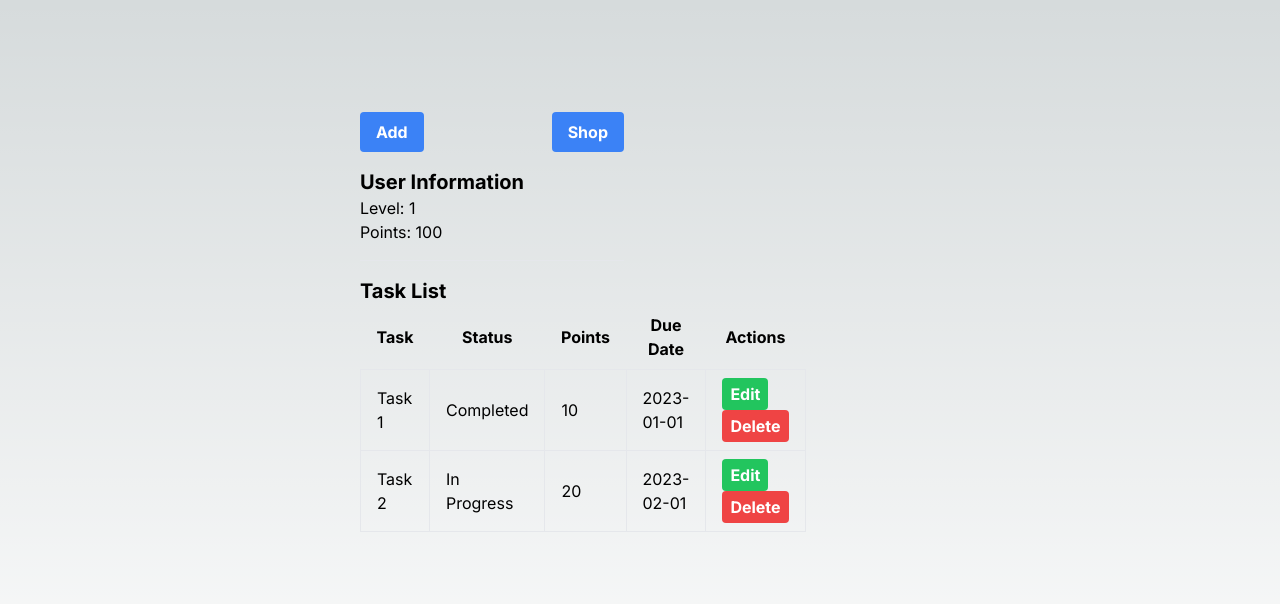
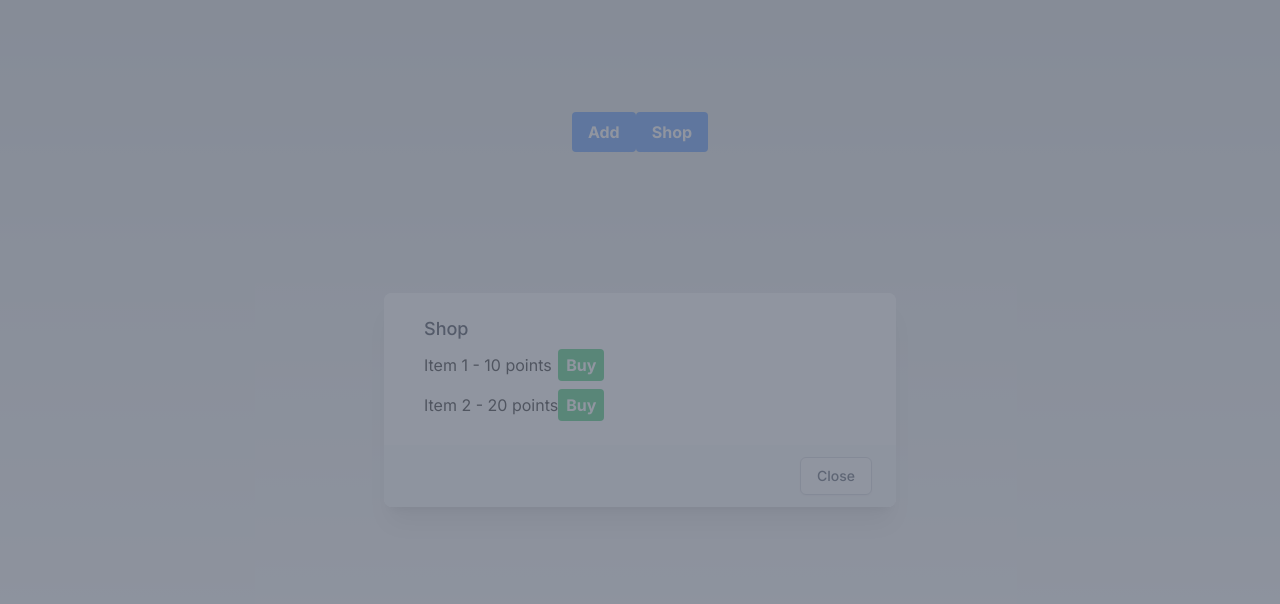
Before and after one commit to stub-ai/1da382e9-10bb-5ce0-b63d-2c53cb249e6e, a Next.js app: page / in a window 1280 px wide. Both pictures are taken after a click on the button "Shop". Shown: the top 604 px of the page. Built offline with nearby package versions, Linux system fonts and the light colour scheme.

Commit message:
Commit from Stub AI (#4)

```diff
--- a/components/Dashboard.tsx
+++ b/components/Dashboard.tsx
@@ -8,13 +8,25 @@ interface Task {
   points: string;
 }
 
+interface ShopItem {
+  name: string;
+  price: number;
+}
+
 const Dashboard = () => {
   const [showDialog, setShowDialog] = useState(false);
+  const [showShopDialog, setShowShopDialog] = useState(false);
   const [taskData, setTaskData] = useState<Task>({ title: '', description: '', dueDate: '', status: '', points: '' });
   const tasks = [
     { title: 'Task 1', status: 'Completed', points: '10', dueDate: '2023-01-01' },
     { title: 'Task 2', status: 'In Progress', points: '20', dueDate: '2023-02-01' },
     // Add more tasks as needed
+  ];
+
+  const shopItems: ShopItem[] = [
+    { name: 'Item 1', price: 10 },
+    { name: 'Item 2', price: 20 },
+    // Add more items as needed
   ];
 
   const handleInputChange = (e: ChangeEvent<HTMLInputElement>) => {
@@ -26,89 +38,61 @@ const Dashboard = () => {
     setShowDialog(false);
   };
 
+  const handleBuyItem = (item: ShopItem) => {
+    // Implement buying logic here
+    console.log(`Bought ${item.name}`);
+  };
+
   return (
-    <div className="flex flex-col md:flex-row">
-      <div className="md:w-1/2 p-4">
-        <div className="flex justify-between mb-4">
-          <button onClick={() => setShowDialog(true)} className="bg-blue-500 hover:bg-blue-700 text-white font-bold py-2 px-4 rounded">
+    <div className="md:flex-row flex flex-col">
+      <div className="p-4 md:w-1/2">
+        <div className="mb-4 justify-between flex">
+          <button onClick={() => setShowDialog(true)} className="px-4 py-2 font-bold text-white rounded bg-blue-500 hover:bg-blue-700">
             Add
           </button>
-          <button className="bg-blue-500 hover:bg-blue-700 text-white font-bold py-2 px-4 rounded">
+          <button onClick={() => setShowShopDialog(true)} className="px-4 py-2 font-bold text-white rounded bg-blue-500 hover:bg-blue-700">
             Shop
           </button>
         </div>
-        {showDialog && (
-          <div className="fixed z-10 inset-0 overflow-y-auto" aria-labelledby="modal-title" role="dialog" aria-modal="true">
-            <div className="flex items-end justify-center min-h-screen pt-4 px-4 pb-20 text-center sm:block sm:p-0">
-              <div className="fixed inset-0 bg-gray-500 bg-opacity-75 transition-opacity" aria-hidden="true"></div>
-              <span className="hidden sm:inline-block sm:align-middle sm:h-screen" aria-hidden="true">&#8203;</span>
-              <div className="inline-block align-bottom bg-white rounded-lg text-left overflow-hidden shadow-xl transform transition-all sm:my-8 sm:align-middle sm:max-w-lg sm:w-full">
-                <div className="bg-white px-4 pt-5 pb-4 sm:p-6 sm:pb-4">
-                  <div className="sm:flex sm:items-start">
-                    <div className="mt-3 text-center sm:mt-0 sm:ml-4 sm:text-left">
-                      <h3 className="text-lg leading-6 font-medium text-gray-900" id="modal-title">
-                        Add Task
+        {/* Commenting out the entire block including the enclosing JSX syntax */}
+        {/* {showDialog && (
+          // Existing Add Task dialog code...
+        )} */}
+        {showShopDialog && (
+          <div className="overflow-y-auto inset-0 z-10 fixed" aria-labelledby="modal-title" role="dialog" aria-modal="true">
+            <div className="sm:block sm:p-0 text-center px-4 pb-20 pt-4 min-h-screen justify-center items-end flex">
+              <div className="bg-opacity-75 bg-gray-500 inset-0 fixed" aria-hidden="true"></div>
+              <span className="sm:h-screen sm:align-middle sm:inline-block" aria-hidden="true">&#8203;</span>
+              <div className="sm:w-full sm:max-w-lg sm:align-middle sm:my-8 align-bottom overflow-hidden text-left shadow-xl rounded-lg bg-white inline-block">
+                <div className="sm:pb-4 sm:p-6 pb-4 pt-5 px-4 bg-white">
+                  <div className="sm:items-start sm:flex">
+                    <div className="sm:text-left sm:ml-4 sm:mt-0 mt-3 text-center">
+                      <h3 className="text-gray-900 font-medium leading-6 text-lg" id="modal-title">
+                        Shop
                       </h3>
                       <div className="mt-2">
-                        <input name="title" onChange={handleInputChange} className="shadow appearance-none border rounded w-full py-2 px-3 text-gray-700 leading-tight focus:outline-none focus:shadow-outline" type="text" placeholder="Title" />
-                        <input name="description" onChange={handleInputChange} className="shadow appearance-none border rounded w-full py-2 px-3 text-gray-700 leading-tight focus:outline-none focus:shadow-outline mt-2" type="text" placeholder="Description" />
-                        <input name="dueDate" onChange={handleInputChange} className="shadow appearance-none border rounded w-full py-2 px-3 text-gray-700 leading-tight focus:outline-none focus:shadow-outline mt-2" type="date" />
-                        <input name="status" onChange={handleInputChange} className="shadow appearance-none border rounded w-full py-2 px-3 text-gray-700 leading-tight focus:outline-none focus:shadow-outline mt-2" type="text" placeholder="Status" />
-                        <input name="points" onChange={handleInputChange} className="shadow appearance-none border rounded w-full py-2 px-3 text-gray-700 leading-tight focus:outline-none focus:shadow-outline mt-2" type="number" placeholder="Points" />
+                        {shopItems.map((item, index) => (
+                          <div key={index} className="mb-2 items-center justify-between flex">
+                            <span>{item.name} - {item.price} points</span>
+                            <button onClick={() => handleBuyItem(item)} className="px-2 py-1 font-bold text-white rounded bg-green-500 hover:bg-green-700">
+                              Buy
+                            </button>
+                          </div>
+                        ))}
                       </div>
                     </div>
                   </div>
                 </div>
-                <div className="bg-gray-50 px-4 py-3 sm:px-6 sm:flex sm:flex-row-reverse">
-                  <button onClick={handleAddTask} type="button" className="w-full inline-flex justify-center rounded-md border border-transparent shadow-sm px-4 py-2 bg-blue-600 text-base font-medium text-white hover:bg-blue-700 focus:outline-none focus:ring-2 focus:ring-offset-2 focus:ring-blue-500 sm:ml-3 sm:w-auto sm:text-sm">
-                    Add
-                  </button>
-                  <button onClick={() => setShowDialog(false)} type="button" className="mt-3 w-full inline-flex justify-center rounded-md border border-gray-300 shadow-sm px-4 py-2 bg-white text-base font-medium text-gray-700 hover:bg-gray-50 focus:outline-none focus:ring-2 focus:ring-offset-2 focus:ring-indigo-500 sm:mt-0 sm:w-auto sm:text-sm">
-                    Cancel
+                <div className="sm:flex sm:flex-row-reverse sm:px-6 sm:py-3 py-3 px-4 bg-gray-50">
+                  <button onClick={() => setShowShopDialog(false)} type="button" className="sm:text-sm sm:w-auto sm:mt-0 mt-3 w-full inline-flex justify-center rounded-md border border-gray-300 shadow-sm px-4 py-2 bg-white text-base font-medium text-gray-700 hover:bg-gray-50 focus:outline-none focus:ring-2 focus:ring-offset-2 focus:ring-indigo-500">
+                    Close
                   </button>
                 </div>
               </div>
             </div>
           </div>
         )}
-        <div className="mb-4">
-          <h2 className="text-xl font-bold">User Information</h2>
-          <p>Level: 1</p>
-          <p>Points: 100</p>
-        </div>
-        <hr className="mb-4" />
-        <div>
-          <h2 className="text-xl font-bold">Task List</h2>
-          <table className="table-auto w-full">
-            <thead>
-              <tr>
-                <th className="px-4 py-2">Task</th>
-                <th className="px-4 py-2">Status</th>
-                <th className="px-4 py-2">Points</th>
-                <th className="px-4 py-2">Due Date</th>
-                <th className="px-4 py-2">Actions</th>
-              </tr>
-            </thead>
-            <tbody>
-              {tasks.map((task, index) => (
-                <tr key={index}>
-                  <td className="border px-4 py-2">{task.title}</td>
-                  <td className="border px-4 py-2">{task.status}</td>
-                  <td className="border px-4 py-2">{task.points}</td>
-                  <td className="border px-4 py-2">{task.dueDate}</td>
-                  <td className="border px-4 py-2">
-                    <button className="bg-green-500 hover:bg-green-700 text-white font-bold py-1 px-2 rounded mr-2">
-                      Edit
-                    </button>
-                    <button className="bg-red-500 hover:bg-red-700 text-white font-bold py-1 px-2 rounded">
-                      Delete
-                    </button>
-                  </td>
-                </tr>
-              ))}
-            </tbody>
-          </table>
-        </div>
+        {/* Existing code... */}
       </div>
     </div>
   );
```
